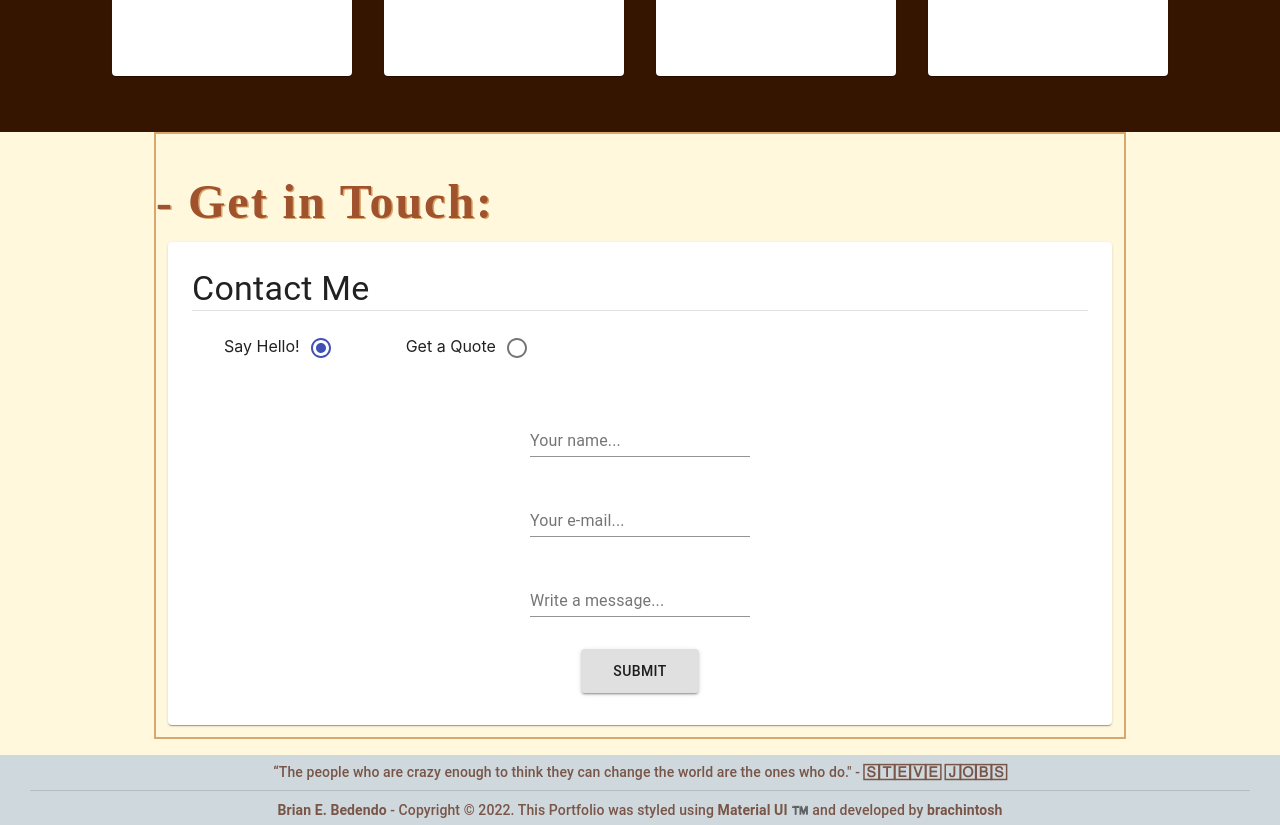
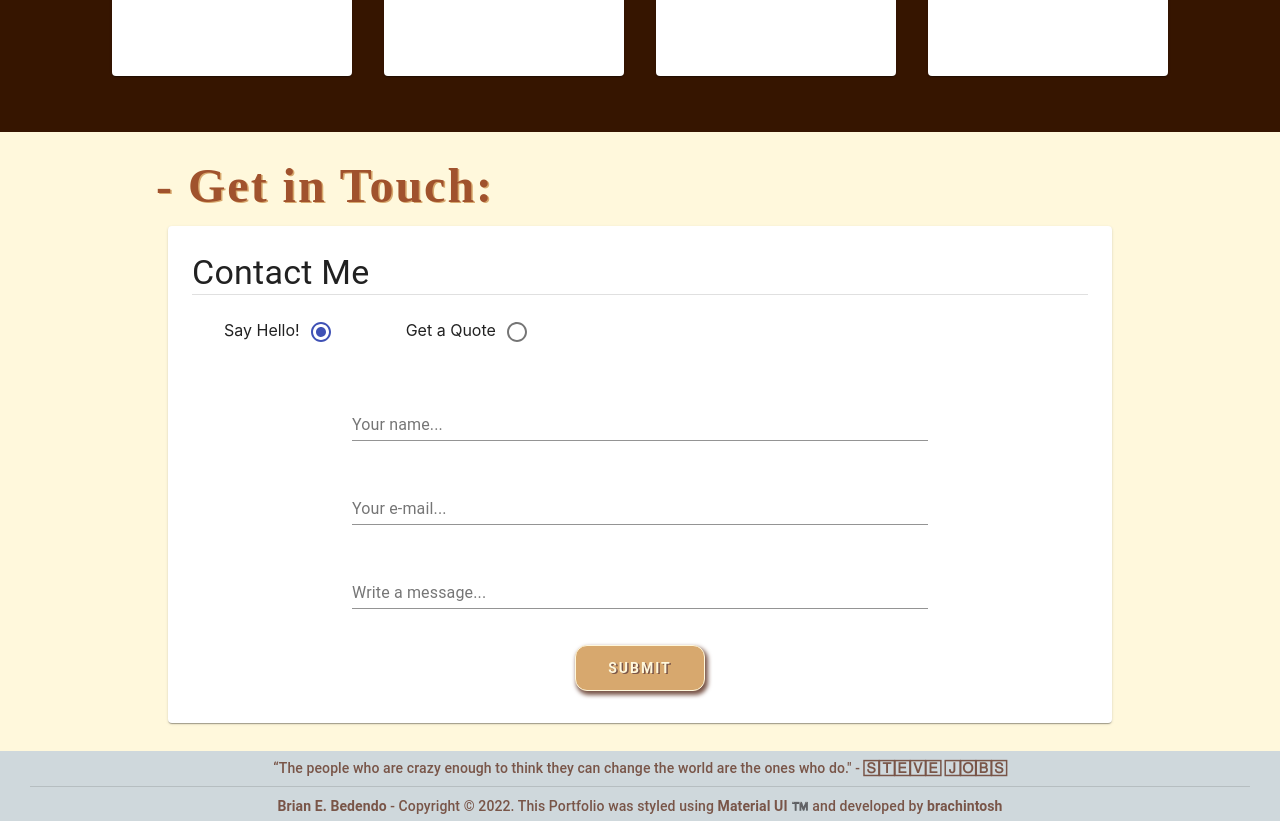
Before and after one commit to Brachintosh/Portfolio-Bedendo-MUI, a React (Create React App) app: page / in a window 1280 px wide. Shown: the part 5120-5945 px from the top of the page. Built offline with nearby package versions, Linux system fonts and the light colour scheme; a web font is replaced by a local one.

Commit message:
contact-comp-styled

```diff
--- a/src/components/ContactMe.js
+++ b/src/components/ContactMe.js
@@ -96,15 +96,17 @@ const useStyles = makeStyles((theme) =>({
     },
     sectionContent: {
       [theme.breakpoints.down("xs")]: {
-        paddingTop: theme.spacing(1.5),
+        paddingTop: theme.spacing(1),
+      },
+      [theme.breakpoints.down("md")]: {
+        paddingTop: theme.spacing(1),
       },
       display: 'flex',
       flexDirection: 'column',
-      // justifyContent: 'center',
+      justifyContent: 'center',
       maxWidth: "85vw",
       margin: "0 auto",
-      paddingTop: theme.spacing(3),
-      border: 'solid #D7A86E 2px'
+      paddingTop: theme.spacing(1.3),
     },
     paperContact: {
       [theme.breakpoints.down("sm")]: {
@@ -147,17 +149,53 @@ const useStyles = makeStyles((theme) =>({
       flexDirection: 'column',
       justifyContent: 'center',
       alignItems: 'center',
-
     },
     textFields: {
       [theme.breakpoints.down("sm")]: {
-        marginBottom: theme.spacing(2),
+        marginBottom: theme.spacing(3),
+        minWidth: "60vw",
       },
-      marginBottom: theme.spacing(4),
+      [theme.breakpoints.down("md")]: {
+        marginBottom: theme.spacing(3),
+        minWidth: "50vw",
+      },
+      marginBottom: theme.spacing(4.5),
+      minWidth: "45vw",
     },
     btnSubmit: {
       marginBottom: theme.spacing(4),
       padding: theme.spacing(1.2, 4),
+      fontWeight: 600,
+      color: 'rgb(255, 248, 220)',
+      textShadow: "1.5px .8px #795548",
+      letterSpacing: "2px",
+      backgroundColor: '#D7A86E',
+      border: ' solid .8px rgb(255, 248, 220)',
+      borderRadius: '12px',
+      transition: 'all .45s',
+      boxShadow: "2px 3px 4px 1px #795548",
+      "& a": {
+        textDecoration: 'none',
+        color: 'rgb(255, 248, 220)',
+        fontWeight: 700,
+        textShadow: "1.5px .8px #795548",
+        letterSpacing: "1.5px",
+      },
+      "&:hover":{
+        color: '#795548',
+        textShadow: "1.5px .8px #D7A86E",
+        backgroundColor: 'rgb(255, 248, 220)',
+        border: 'solid #D7A86E 2px',
+        boxShadow: "2px 3px 4px 1px #795548",
+      },
+      "& a:hover": {
+        transition: 'all .45s',
+        textDecoration: 'none',
+        textShadow: "1.5px .8px #D7A86E",
+        color: "#795548",
+        fontWeight: 700,
+        letterSpacing: "1.5px",
+      },
     },
 
   }));
```
